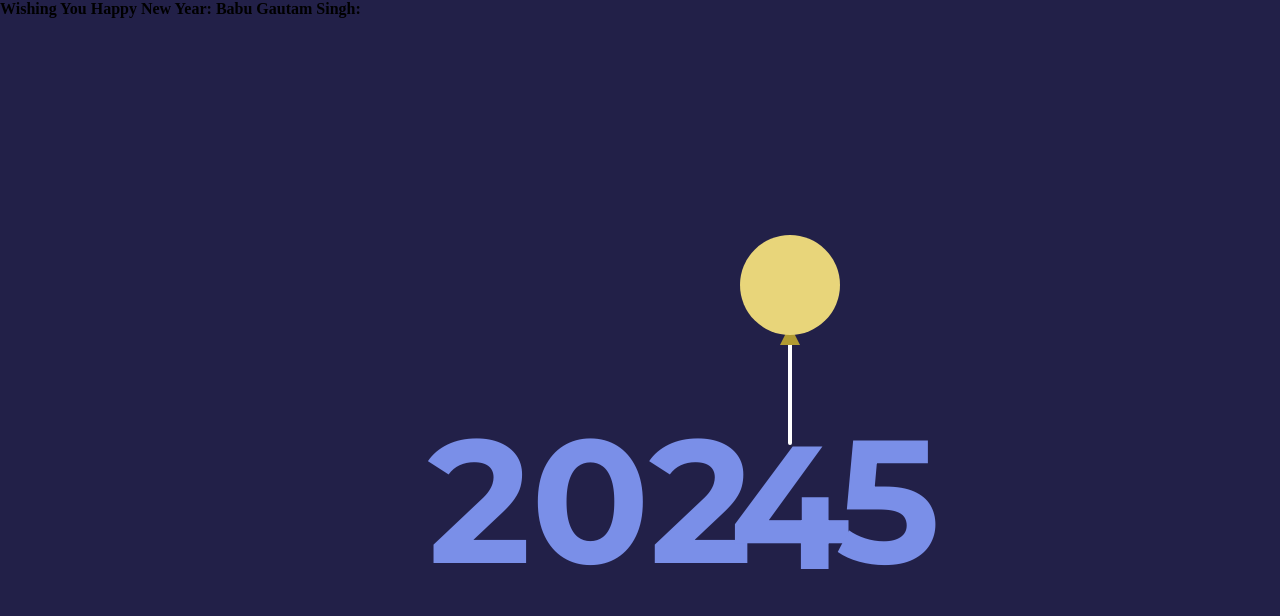
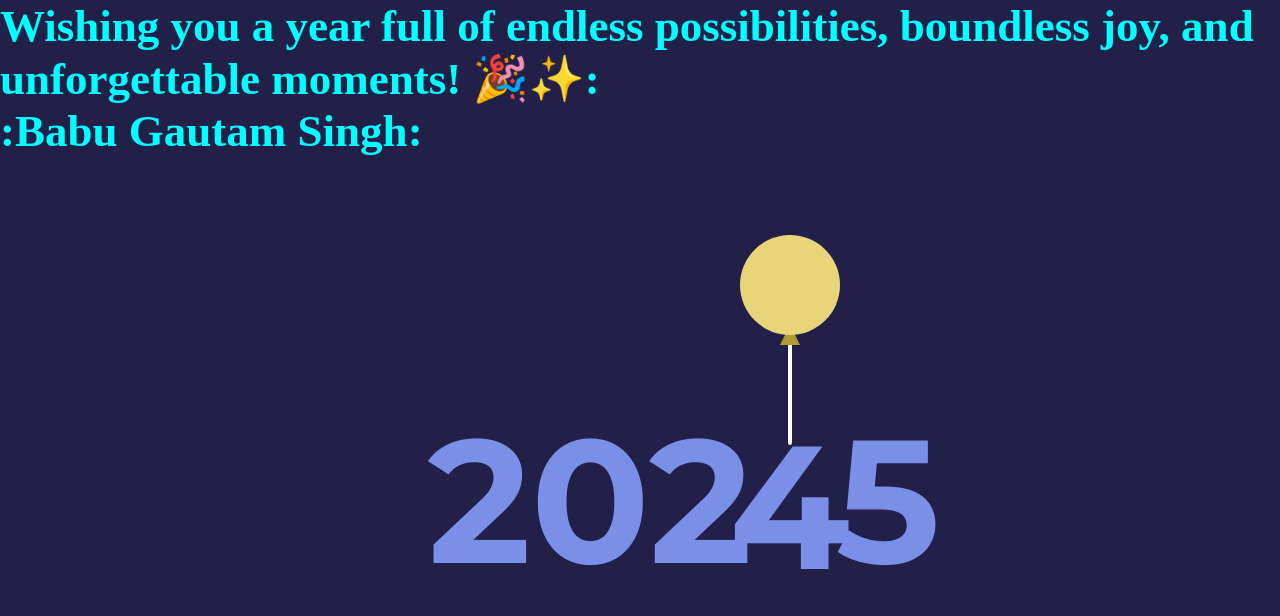
Before and after one commit to GautamKmr0452/HappY, a plain HTML site: page index.html in a window 1280 px wide. Drawn offline with Linux system fonts and the light colour scheme.

Commit message:
Update index.html

```diff
--- a/index.html
+++ b/index.html
@@ -37,7 +37,7 @@
     <span><i></i></span>
   </div>
 
-  <h4>Wishing You Happy New Year: Babu Gautam Singh:</h4>
+  <h4 style="color: cyan; font-size: 45px;">Wishing you a year full of endless possibilities, boundless joy, and unforgettable moments! 🎉✨:<p>:Babu Gautam Singh:</p></h4>
 
 </div>
 </body>
```
